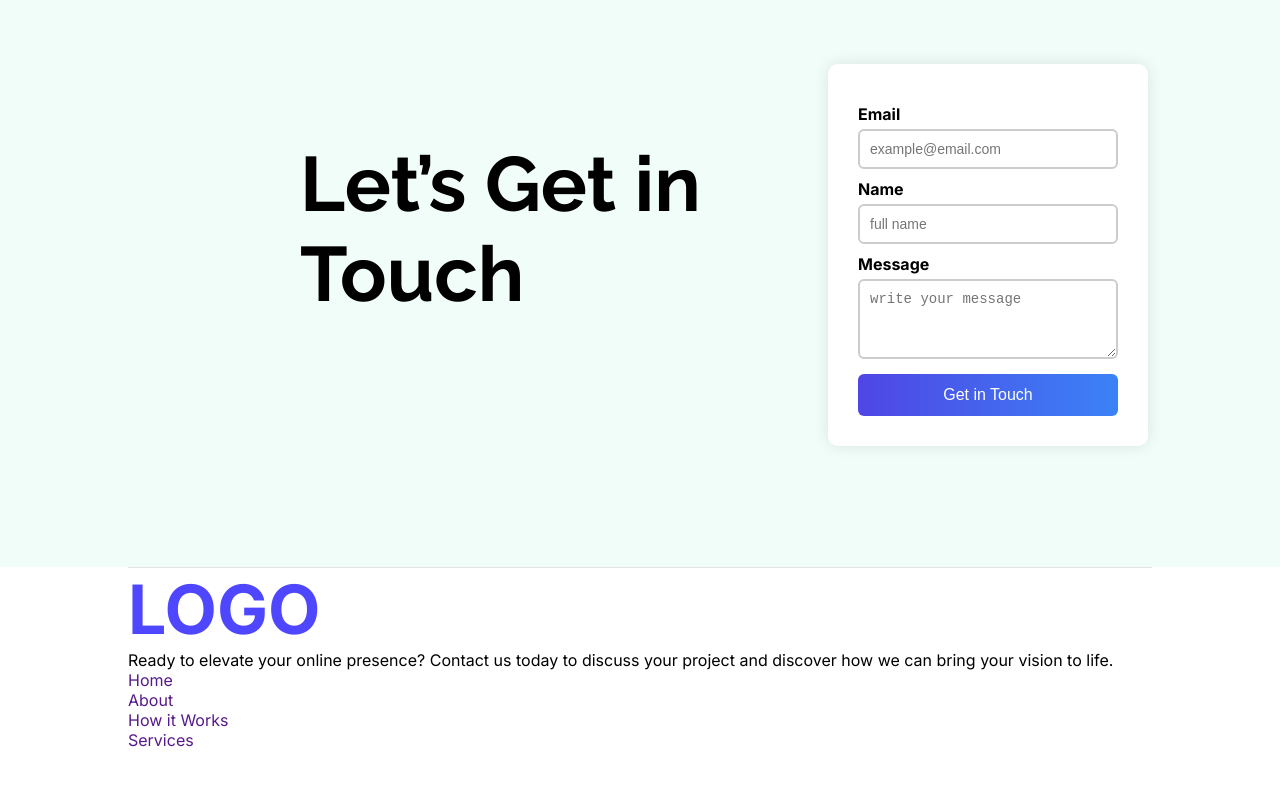
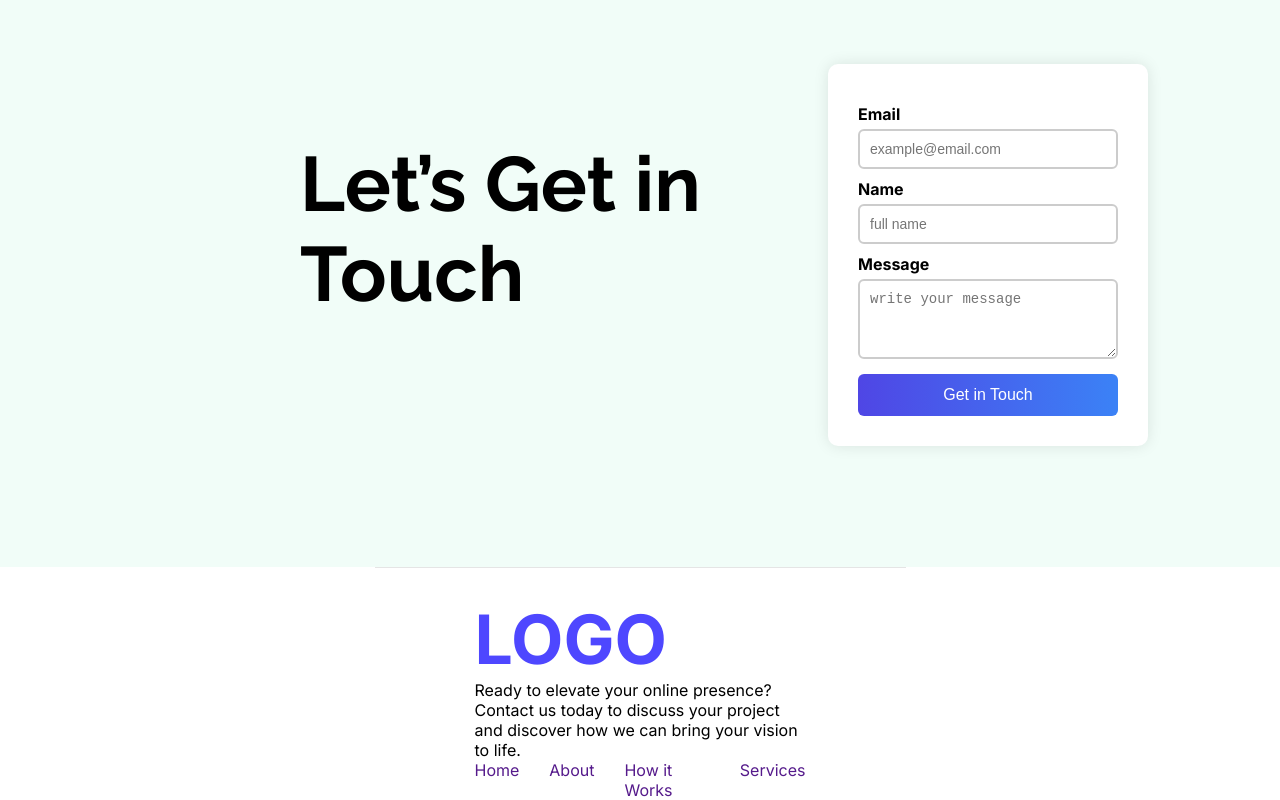
Before and after one commit to Parvez-hasan/portfolio1-repo, a plain HTML site: page index.html in a window 1280 px wide. Shown: the part 2677-3477 px from the top of the page. Before the commit the page ends 3427 px from the top, so only its background shows below. Drawn offline with Linux system fonts and the light colour scheme.

Commit message:
let get and email desgin add

```diff
--- a/css/style.css
+++ b/css/style.css
@@ -412,14 +412,25 @@ align-items: center;
     font-weight: 900;
     font-weight:bolder;
     color: var(--primary-color);
+    align-items: center;
+    justify-content: center;
 }
 .footer{
   max-width: 1120px;
-    width: 80%;
-    height: 150px ;
+    width: 50%;
+  width: 531px;
+height: 221px;
     margin: 0 auto;
     align-items: center;
     box-sizing: border-box;
 border-top: 1px solid rgba(0, 0, 0, 0.1);
 background: rgb(255, 255, 255);
+padding: 30px 100px;
 }
+.home ul {
+  display: flex;
+  gap: 30px;
+}
+.footer .para-ses {
+  align-items: center;
+}
--- a/index.html
+++ b/index.html
@@ -176,7 +176,7 @@
             <div class="logo-2">
                 <h1>LOGO</h1>
             </div>
-            <div>
+            <div class="para-ses">
                 <p>Ready to elevate your online presence? Contact us today to discuss your project and discover how we can bring your vision to life.</p>
             </div>
             <div class="home">
```
